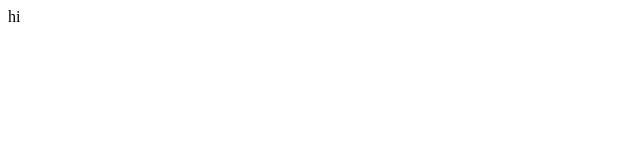
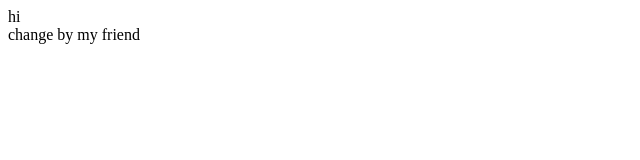
Before and after one commit to deepthikollipara9/day2, a plain HTML site: page index.html in a window 1280 px wide. Shown: the whole page, without its empty margins (0-640 px from the left). Drawn offline with Linux system fonts and the light colour scheme.

Commit message:
added new div

```diff
--- a/index.html
+++ b/index.html
@@ -7,5 +7,6 @@
 </head>
 <body>
     <div>hi</div>
+    <div>change by my friend</div>
 </body>
 </html>
```
